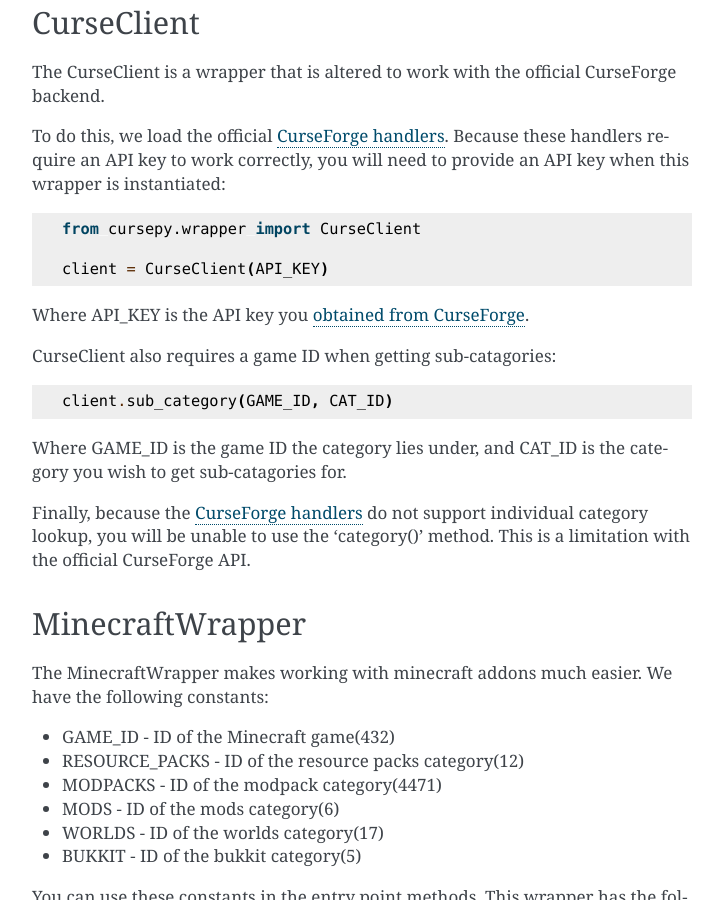
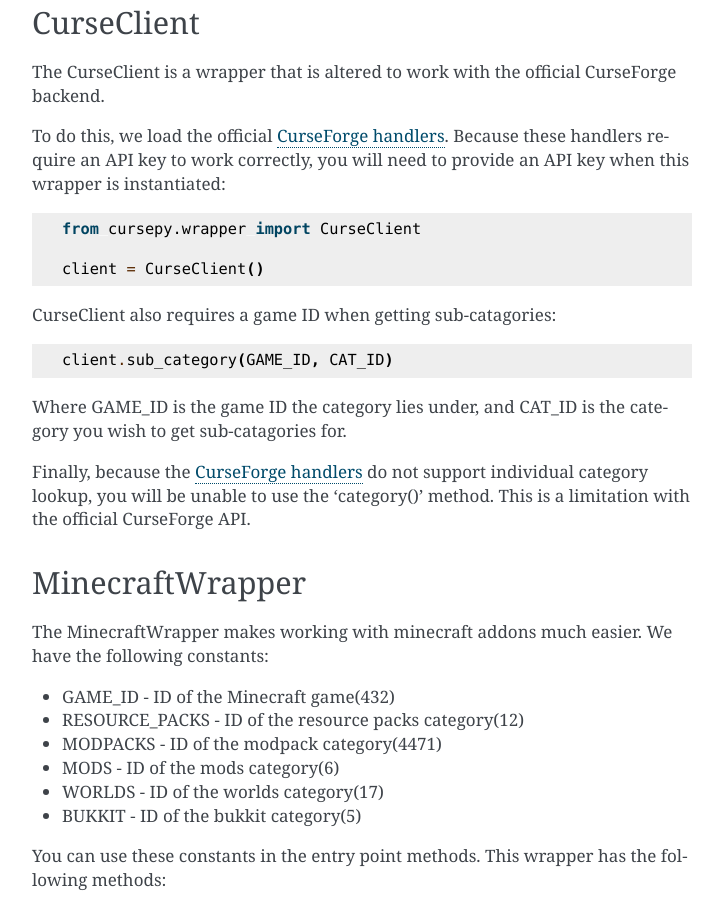
Before and after one commit to OwenCochell/cursepy, a Sphinx documentation site: the page built from docs/source/basic/wrap.rst, in a window 1280 px wide and 900 px high, scrolled down 589 px. Shown: the whole window, without its empty margins (388-1111 px from the left). Built offline with Sphinx 7.4.7, drawn with Linux system fonts in a browser that asks for light colours.

Commit message:
Update wrap.rst

```diff
--- a/docs/source/basic/wrap.rst
+++ b/docs/source/basic/wrap.rst
@@ -44,9 +44,7 @@
 
     from cursepy.wrapper import CurseClient
 
-    client = CurseClient(API_KEY)
-
-Where API_KEY is the API key you `obtained from CurseForge <https://docs.curseforge.com/#what-is-curseforge-core>`_.
+    client = CurseClient()
 
 CurseClient also requires a game ID when getting sub-catagories:
 
```
